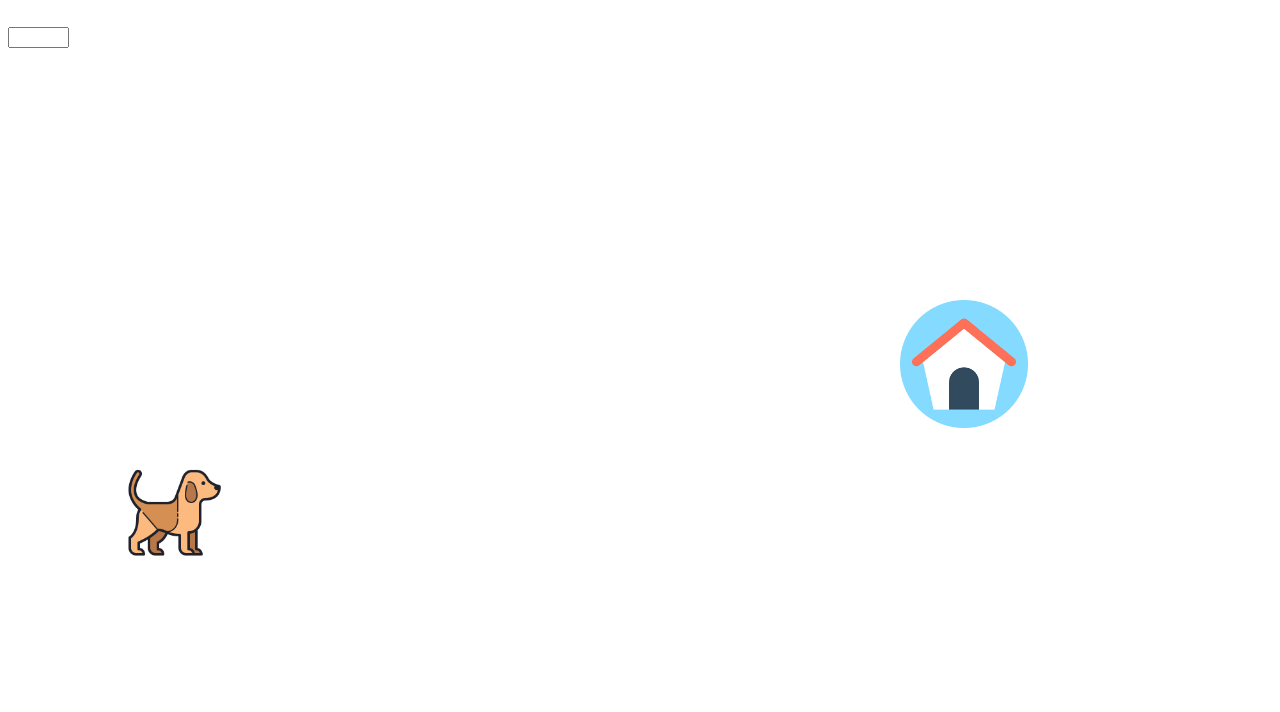
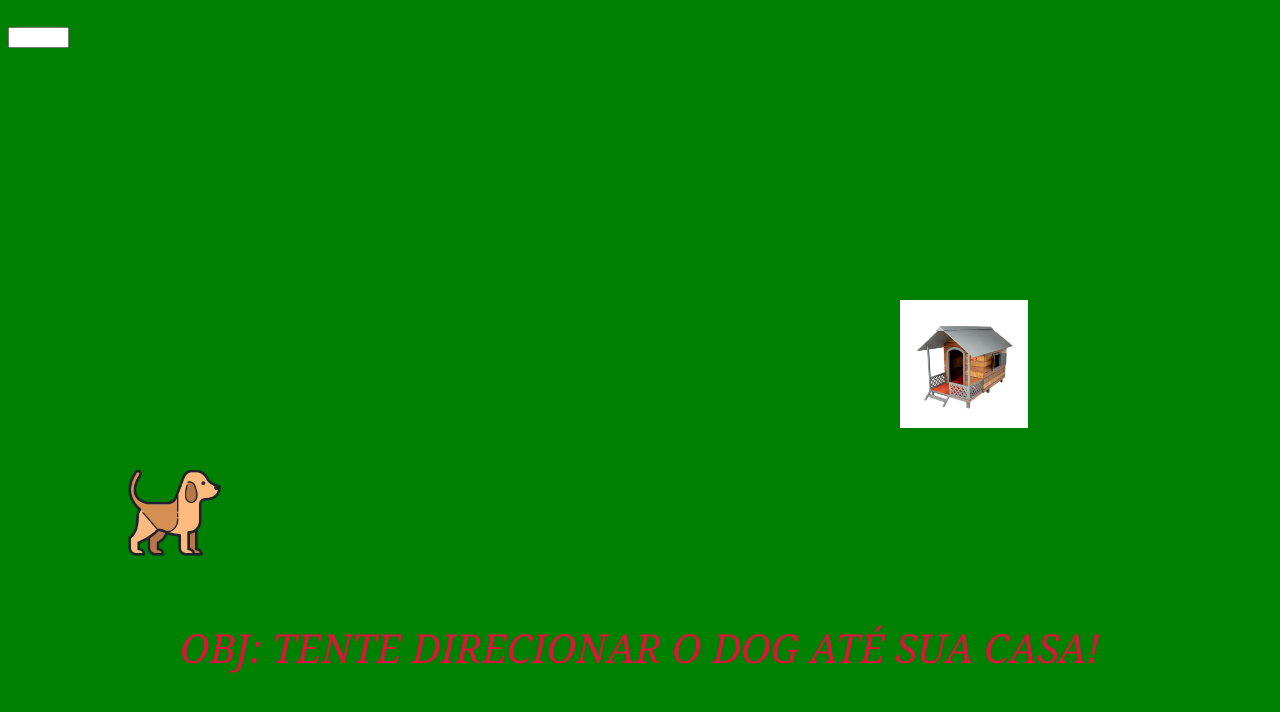
Before and after one commit to ItzKenji/mariodog, a plain HTML site: page index.html in a window 1280 px wide. Drawn offline with nearby package versions, Linux system fonts and the light colour scheme.

Commit message:
Segundo Commit!

```diff
--- a/css/estilo.css
+++ b/css/estilo.css
@@ -11,8 +11,26 @@
 	left: 900px;
 }
 
+#objetivo{
+
+	color: crimson;
+	text-align: center;
+	top: 100px;
+	left: 500px;
+	font-family: Cambria, Cochin, Georgia, Times, 'Times New Roman', sans-serif;
+	font-size: 40px;
+    font-style: italic;
+
+}
+
 #campo {
 	width: 4em;
 	display: block;
 	margin-top: 2em;
 }
+
+#planoDeFundo{
+
+    background-color: green;
+
+}
--- a/index.html
+++ b/index.html
@@ -4,14 +4,15 @@
 	<title>Cachorro</title>
 	<link rel="stylesheet" type="text/css" href="css/estilo.css">
 </head>
-<body>
+<body id="planoDeFundo">
 
 	<input type="text" id="campo">
 
 	<img id="cachorro" src="img/cachorro.png">
 
-	<img id="casa" src="img/casa.png">
+    <img id="casa" src="img/104515468_1GG.jpg">
 
+    <P id="objetivo"> OBJ: TENTE DIRECIONAR O DOG ATÉ SUA CASA! </P>
 
 	<!-- Incluindo o jQuery: -->
     <script
```
Also changed, not shown: img/104515468_1GG.jpg (added).
